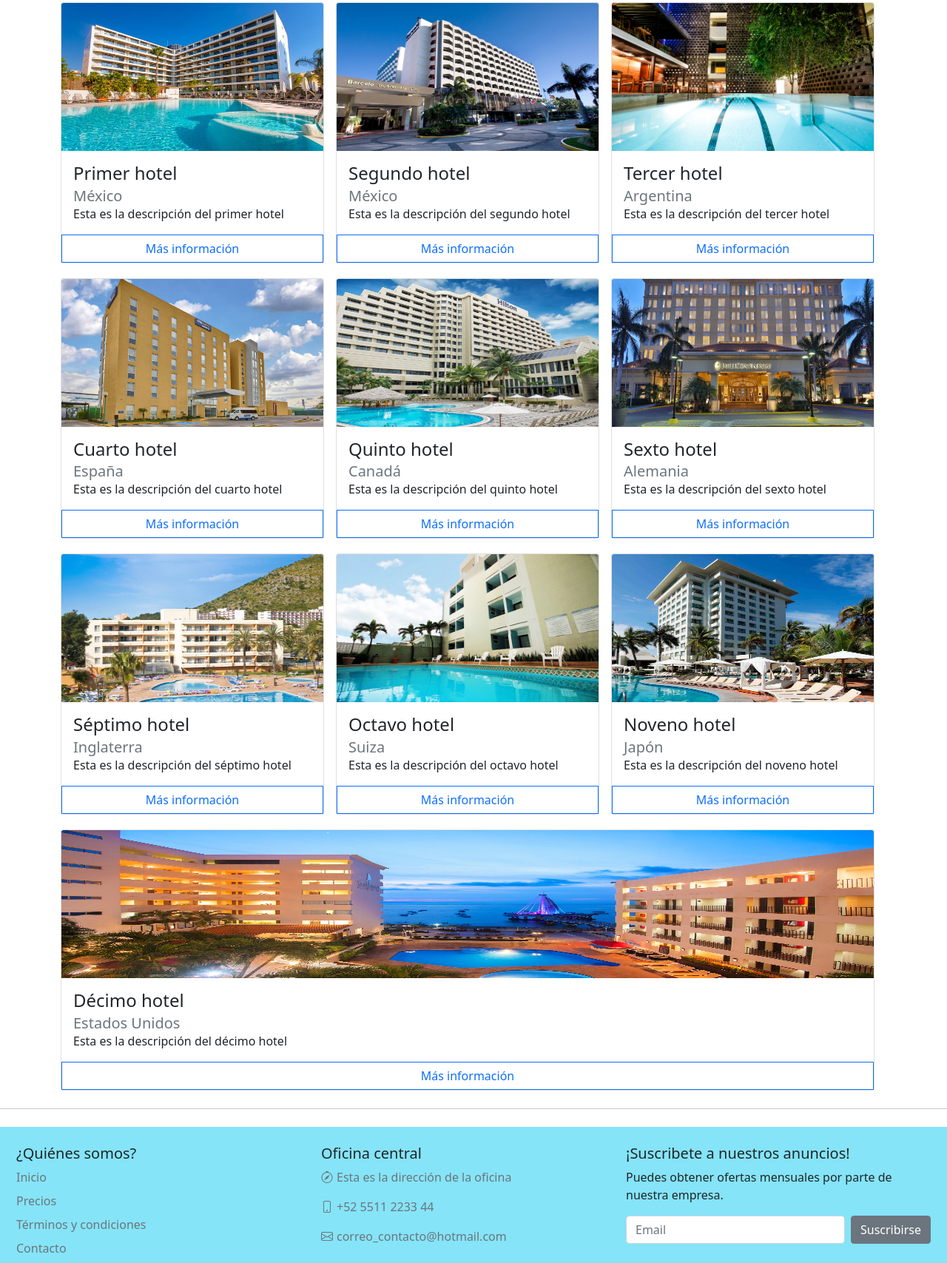
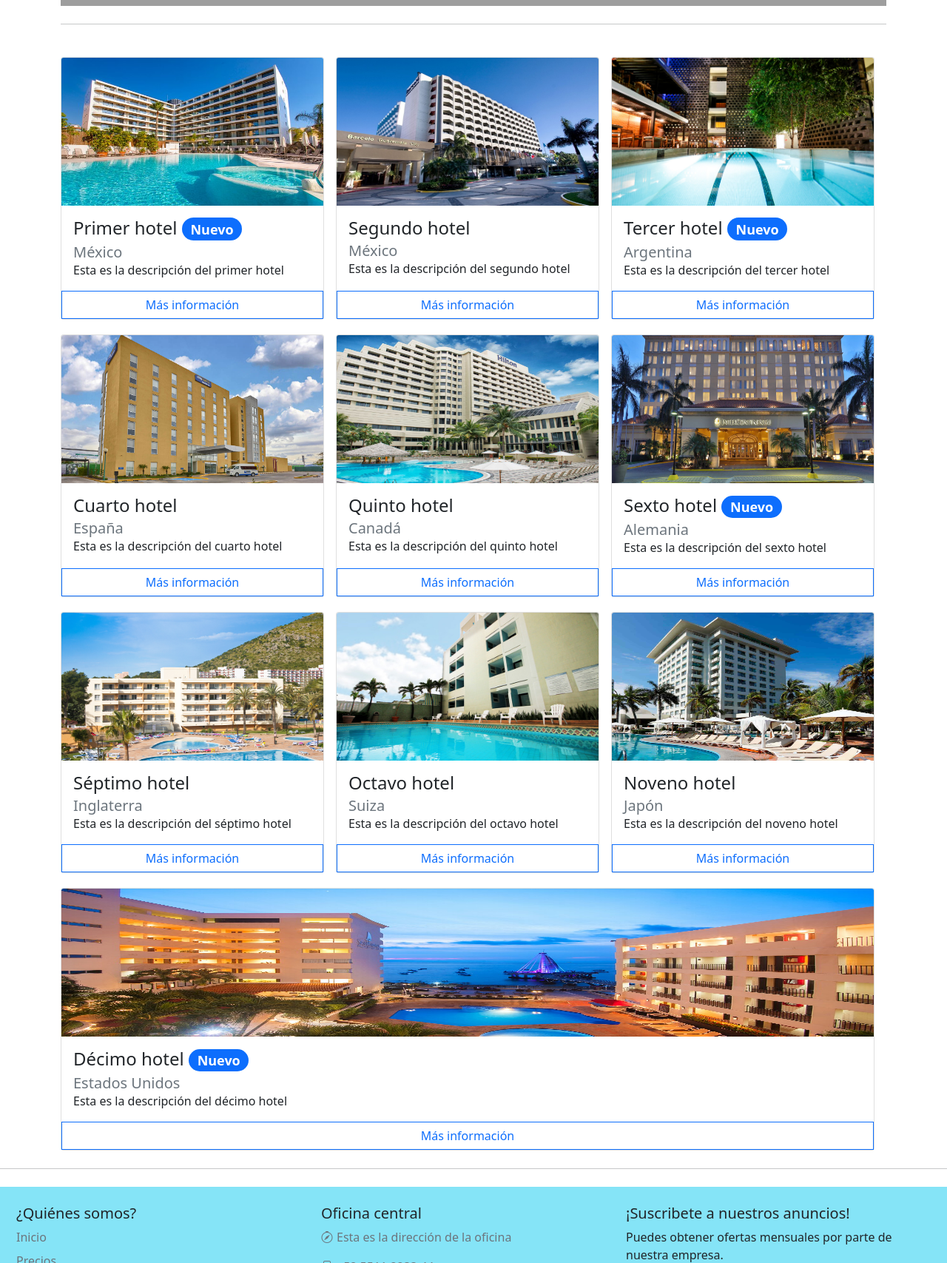
Before and after one commit to diekoeg/guia-hoteles, a website: page index.html in a window 1280 px wide. Shown: the part 779-2486 px from the top of the page at 74% size. Drawn offline with nearby package versions, Linux system fonts and the light colour scheme; grey boxes are pictures that could not be loaded.

Commit message:
Se agregaron badges y alerts

```diff
--- a/index.html
+++ b/index.html
@@ -52,6 +52,11 @@
     <div class="bg-info p-5 rounded-lg jumbotron" style="--bs-bg-opacity: .5;">
         <h1 class="display-4">Hoteles</h1>
     </div>
+    <div class="alert alert-warning alert-dismissible fade show" role="alert">
+        <strong>¡Nuevos viajes!</strong> Selecciona los hoteles para saber mas información.
+        <button type="button" class="btn-close" data-bs-dismiss="alert" aria-label="Close"></button>
+      </div>
+
     <div class="container">
         <nav aria-label="breadcrumb">
             <ol class="breadcrumb rounded-pill bg-secondary bg-gradient">
@@ -87,7 +92,9 @@
             <div class="card card-hotel d-flex flex-column justify-content-between me-3">
                 <img src="images/hotel1.jpg" alt="Primer hotel" class="card-img-top">
                 <div class="card-body">
-                    <h4 class="card-title">Primer hotel</h4>
+                    <h4 class="card-title">Primer hotel
+                        <span class="badge bg-primary  rounded-pill">Nuevo</span>
+                    </h4>
                     <h5 class="card-subtitle text-muted">México</h5>
                     <p class="card-text">Esta es la descripción del primer hotel</p>
                 </div>
@@ -109,7 +116,9 @@
             <div class="card card-hotel d-flex flex-column justify-content-between me-3">
                 <img src="images/hotel3.jpg" alt="Tercer hotel" class="card-img-top">
                 <div class="card-body">
-                    <h4 class="card-title">Tercer hotel</h4>
+                    <h4 class="card-title">Tercer hotel
+                        <span class="badge bg-primary  rounded-pill">Nuevo</span>
+                    </h4>
                     <h5 class="card-subtitle text-muted">Argentina</h5>
                     <p class="card-text">Esta es la descripción del tercer hotel</p>
                 </div>
@@ -142,7 +151,9 @@
             <div class="card card-hotel d-flex flex-column justify-content-between me-3">
                 <img src="images/hotel6.jpg" alt="Sexto hotel" class="card-img-top">
                 <div class="card-body">
-                    <h4 class="card-title">Sexto hotel</h4>
+                    <h4 class="card-title">Sexto hotel
+                        <span class="badge bg-primary  rounded-pill">Nuevo</span>
+                    </h4>
                     <h5 class="card-subtitle text-muted">Alemania</h5>
                     <p class="card-text">Esta es la descripción del sexto hotel</p>
                 </div>
@@ -186,7 +197,9 @@
             <div class="card card-hotel d-flex flex-column justify-content-between me-3">
                 <img src="images/hotel10.jpg" alt="Décimo hotel" class="card-img-top">
                 <div class="card-body">
-                    <h4 class="card-title">Décimo hotel</h4>
+                    <h4 class="card-title">Décimo hotel
+                        <span class="badge bg-primary  rounded-pill">Nuevo</span>
+                    </h4>
                     <h5 class="card-subtitle text-muted">Estados Unidos</h5>
                     <p class="card-text">Esta es la descripción del décimo hotel</p>
                 </div>
```
